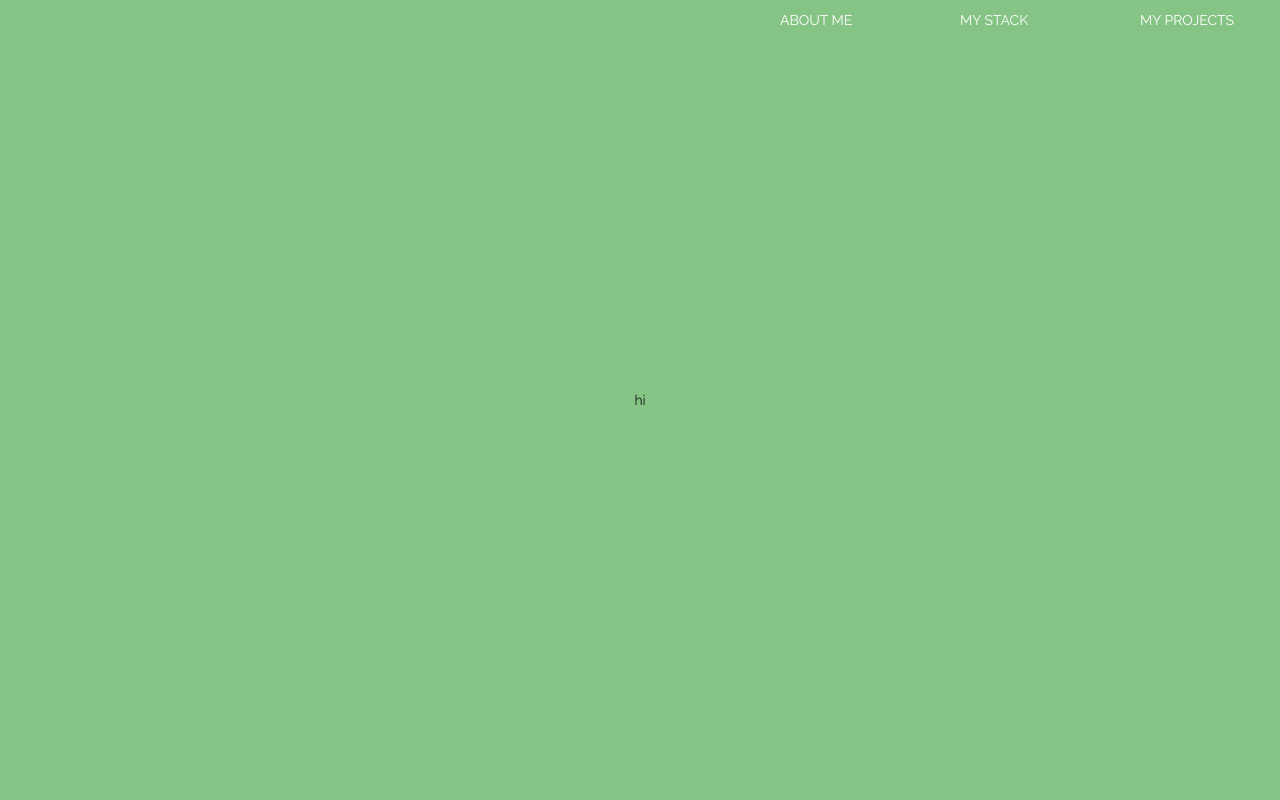
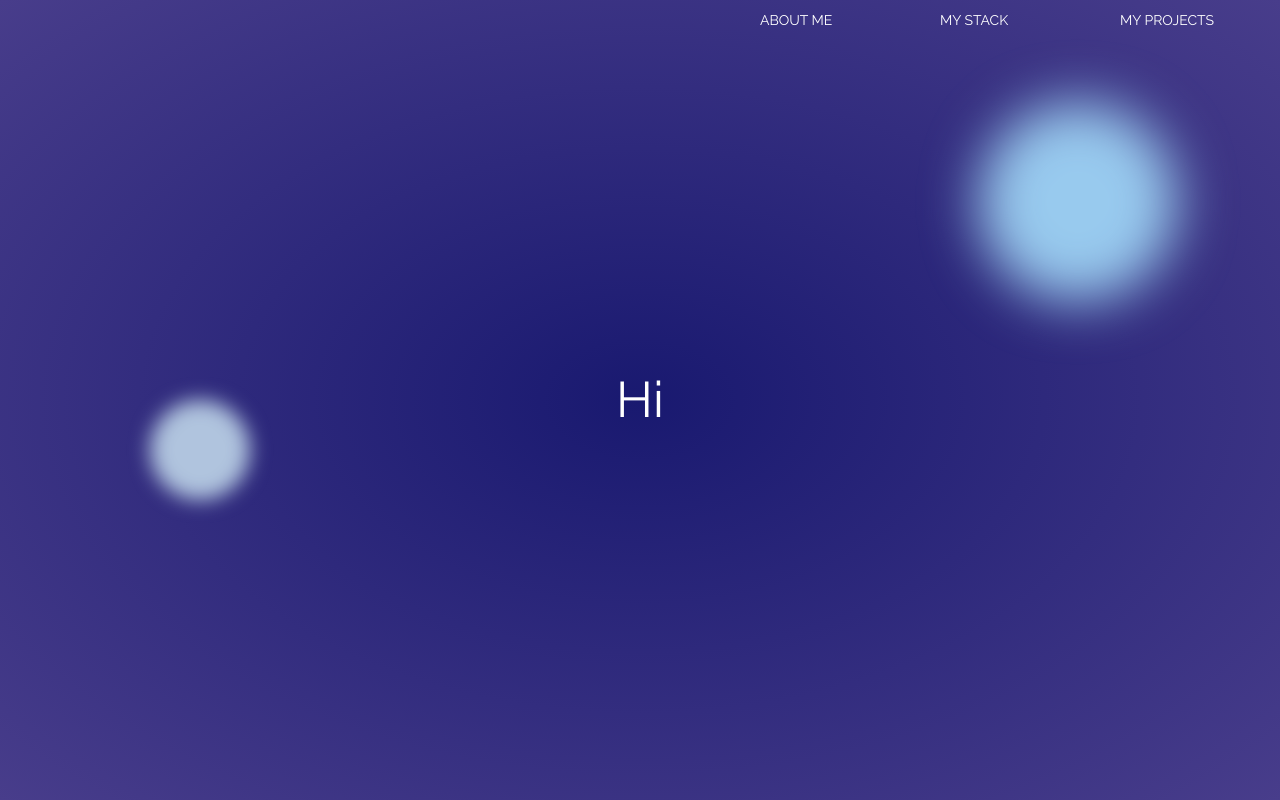
Before and after one commit to ya-jud/portfolio, a Vue app: page /#/ in a window 1280 px wide. Built offline with nearby package versions, Linux system fonts and the light colour scheme.

Commit message:
thinking...

```diff
--- a/src/App.vue
+++ b/src/App.vue
@@ -1,4 +1,5 @@
 <template>
+  <div class="my_background"></div>
   <router-view />
 </template>
 
@@ -15,4 +16,48 @@
     src: url('./fonts/Press_Start_2P/PressStart2P-Regular.ttf')
   *
     font-family: Raleway
+  .my_background
+    position: fixed
+    width: 100%
+    height: 100%
+    background: radial-gradient(#191970, #483d8b)
+  .my_background:before
+    content: ""
+    position: absolute
+    background: #b0c4de
+    border-radius: 50%
+    width: 100px
+    height: 100px
+    left: 150px
+    bottom: 300px
+    filter: blur(10px)
+  .my_background:after
+    content: ""
+    position: absolute
+    border-radius: 50%
+    width: 200px
+    height: 200px
+    animation: 3s rotate infinite
+  @keyframes rotate
+    0%
+      background: #87cefa
+      filter: blur(25px)
+      top: 20px
+      right: 20px
+    20%
+      top: 100px
+      right: 100px
+    50%
+      background: #b0c4de
+      filter: blur(30px)
+      top: 200px
+      right: 200px
+    70%
+      top: 100px
+      right: 100px
+    100%
+      background: #87cefa
+      filter: blur(25px)
+      top: 20px
+      right: 20px
 </style>
--- a/src/components/Navbar.vue
+++ b/src/components/Navbar.vue
@@ -27,7 +27,7 @@
 <style lang="sass" scoped>
   .navbar
     position: absolute
-    right: 0
+    right: 20px
     color: #fff
     display: flex
     z-index: 100
--- /dev/null
+++ b/src/views/Home/Greetings.vue
@@ -0,0 +1,18 @@
+<template>
+  <div class="greetings">Hi</div>
+</template>
+
+<script setup lang="ts">
+</script>
+
+<style lang="sass" scoped>
+  %align-center
+    display: flex
+    justify-content: center
+    align-items: center
+  .greetings
+    @extend %align-center
+    height: 100%
+    font-size: 50px
+    color: white
+</style>
--- a/src/views/Home/Home.vue
+++ b/src/views/Home/Home.vue
@@ -1,7 +1,7 @@
 <template>
   <Navbar :anchors="anchors"/>
   <div class="container">
-    <div class="greetings">hi</div>
+    <Greetings />
     <div ref="about_me">About me</div>
     <div ref="stack">my stack</div>
     <div ref="projects">my projects</div>
@@ -12,6 +12,7 @@
 
   import { ref } from 'vue'; // ref для элемента
   import Navbar from '../../components/Navbar.vue';
+  import Greetings from './Greetings.vue';
 
   const about_me = ref(null); // инициализация ref элемента
   const stack = ref(null);
@@ -30,12 +31,5 @@
     width: 100%
     height: 100vh
     overflow: auto
-    background-color: #ddd // #222 dark theme
     z-index: 1
-    .greetings
-      @extend %align-center
-      background: #6b6b
-    div
-      width: 100%
-      height: 100%
 </style>
```
